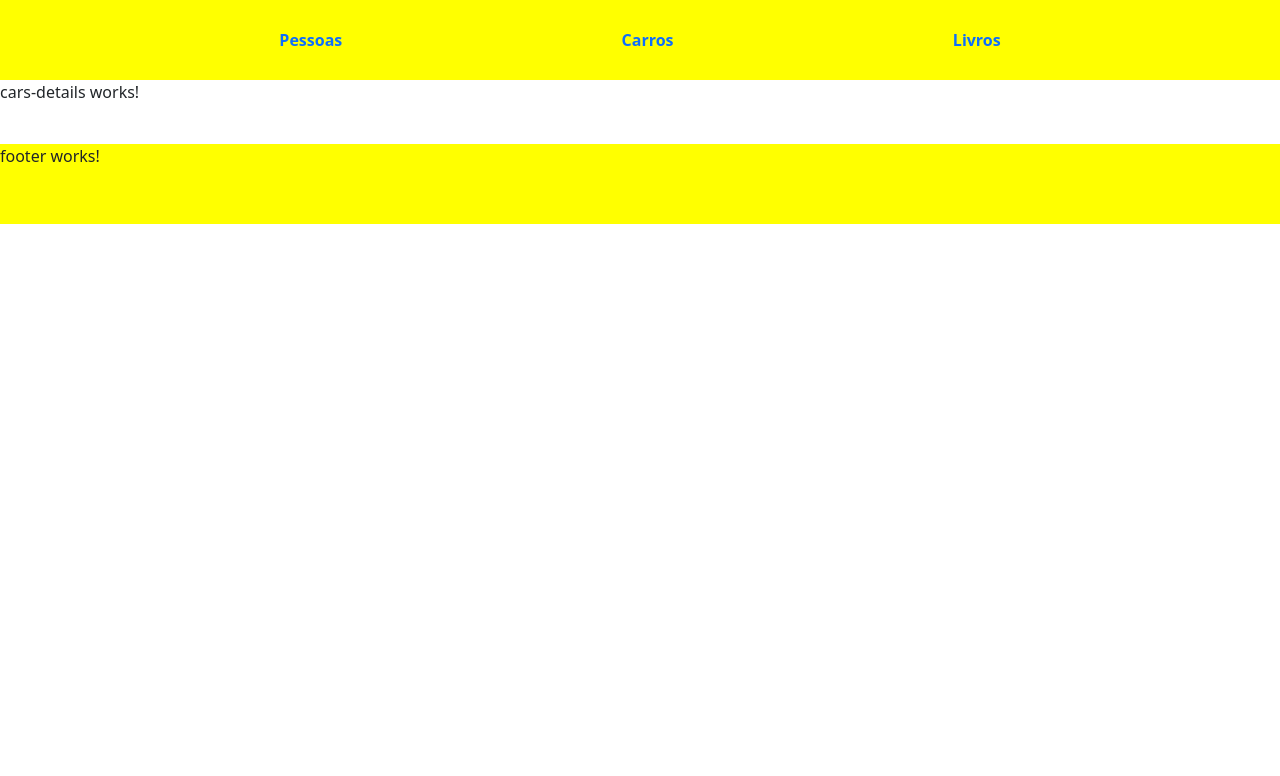
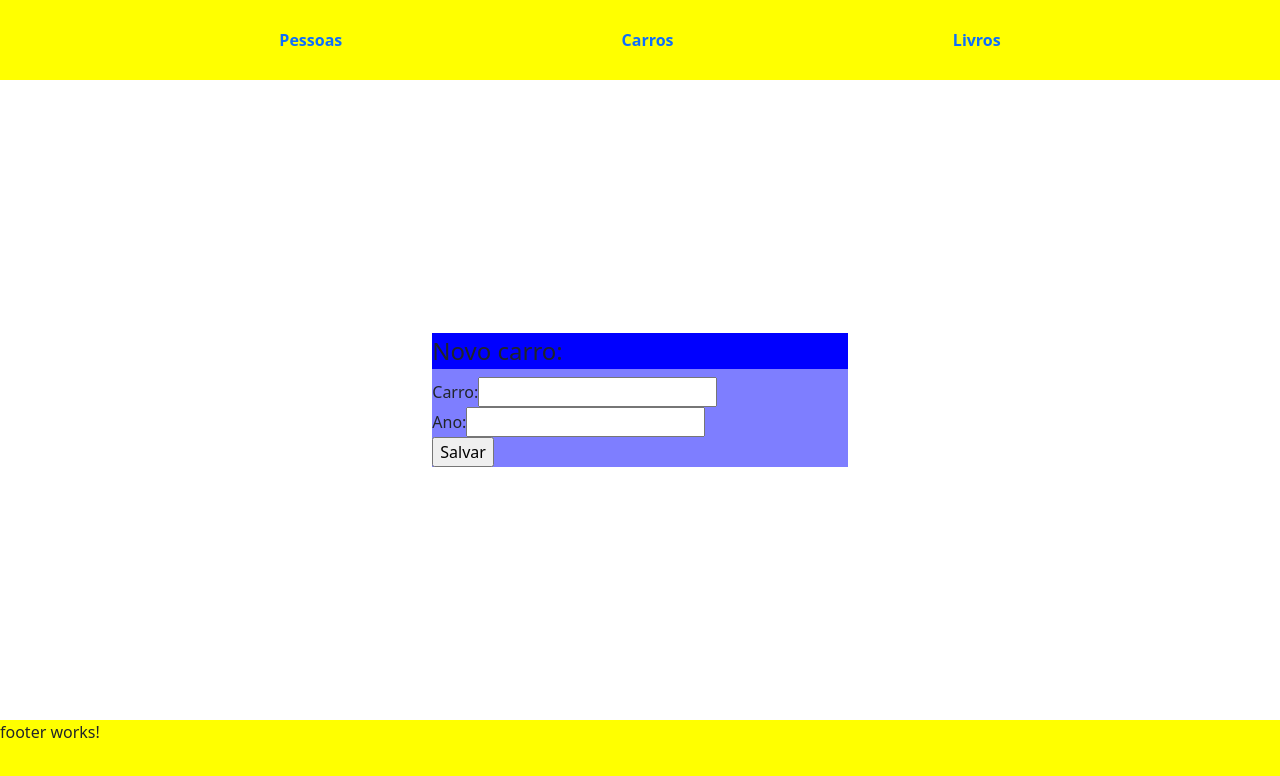
Before and after one commit to gabrielruizmb/atividade-angular-1, an Angular app in the folder front-end/: page /admin/carros/novo in a window 1280 px wide. Shown: the top 776 px of the page. Built offline with nearby package versions, Linux system fonts and the light colour scheme.

Commit message:
Ínicio da construção do componente carros-details

```diff
--- a/front-end/src/app/app-routing.module.ts
+++ b/front-end/src/app/app-routing.module.ts
@@ -15,7 +15,9 @@ const routes: Routes = [
     { path: "pessoas/novo", component: PersondetailsComponent },
     { path: "pessoas/editar/:id", component: PersondetailsComponent },
     { path: "carros", component: CarsListComponent },
-    { path: "carros/novo", component: CarsDetailsComponent }
+    { path: "carros/:id", component: CarsDetailsComponent },
+    { path: "carros/novo", component: CarsDetailsComponent },
+    { path: "carros/:action/:id", component: CarsDetailsComponent }
   ] }
 ];
 
--- a/front-end/src/app/cars/cars-details/cars-details.component.html
+++ b/front-end/src/app/cars/cars-details/cars-details.component.html
@@ -1,2 +1,14 @@
-<p>cars-details works!</p>
-<label for=""></label>
+<main>
+    <form action="" class="default-form">
+        <fieldset>
+            <legend>Novo carro:</legend>
+            <label for="">Carro:</label>
+            <input type="text">
+            <br>
+            <label for="">Ano:</label>
+            <input type="number">
+            <br>
+            <input type="submit" value="Salvar">
+        </fieldset>
+    </form>
+</main>
--- a/front-end/src/app/cars/cars-details/cars-details.component.scss
+++ b/front-end/src/app/cars/cars-details/cars-details.component.scss
@@ -0,0 +1,6 @@
+main {
+    height: 80vh;
+    display: flex;
+    justify-content: center;
+    align-items: center;
+}
--- a/front-end/src/app/cars/cars-details/cars-details.component.ts
+++ b/front-end/src/app/cars/cars-details/cars-details.component.ts
@@ -1,4 +1,5 @@
-import { Component } from '@angular/core';
+import { Component, inject } from '@angular/core';
+import { ActivatedRoute } from '@angular/router';
 
 @Component({
   selector: 'app-cars-details',
@@ -7,4 +8,11 @@ import { Component } from '@angular/core';
 })
 export class CarsDetailsComponent {
 
+  route = inject(ActivatedRoute);
+
+  constructor() {
+    let id = this.route.snapshot.paramMap.get('id');
+    let action = this.route.snapshot.paramMap.get('action');
+    console.log(id, action);
+  }
 }
--- a/front-end/src/app/cars/cars-list/cars-list.component.html
+++ b/front-end/src/app/cars/cars-list/cars-list.component.html
@@ -6,7 +6,7 @@
                 <td>Ano</td>
                 <td>Opções</td>
                 <td>
-                    <a (click) = "openModal(modal)">
+                    <a href="admin/carros/novo">
                         +
                     </a>
                 </td>
@@ -14,22 +14,24 @@
         </thead>
         <tbody>
             <tr *ngFor = "let car of carsList">
-                <td>{{car.name}}</td>
+                <td><a href="admin/carros/{{car.id}}">{{car.name}}</a></td>
                 <td>{{car.year}}</td>
-                <td class="edit-button">
-                    <a href="">Editar</a>
+                <td class="options-box">
+                    <a href="admin/carros/editar/{{car.id}}">
+                        <img
+                        src="../../../assets/pencil-icon.svg"
+                        alt="Ícone de um lápis para editar."
+                        >
+                    </a>
+                    <span> | </span>
+                    <a href="admin/carros/excluir/{{car.id}}">
+                        <img
+                            src="../../../assets/trash-icon.svg"
+                            alt="Ícone de uma lixeira para excluír."
+                        >
+                    </a>
                 </td>
             </tr>
         </tbody>
     </table>
-
-    <ng-template #modal let-c="close" let-d="dismiss">
-        <div class="modal-header">
-            <h4 class="modal-title" id="modal-basic-title">Novo carro:</h4>
-            <button type="button" class="btn-close" aria-label="Close" (click)="d('Cross click')"></button>
-        </div>
-        <div class="modal-body">
-            <app-cars-details></app-cars-details>
-        </div>
-    </ng-template>
 </main>
--- a/front-end/src/app/cars/cars-list/cars-list.component.ts
+++ b/front-end/src/app/cars/cars-list/cars-list.component.ts
@@ -1,6 +1,5 @@
 import { Component, inject } from '@angular/core';
 import { Car } from '../car';
-import { NgbModal } from '@ng-bootstrap/ng-bootstrap';
 
 @Component({
   selector: 'app-cars-list',
@@ -9,7 +8,6 @@ import { NgbModal } from '@ng-bootstrap/ng-bootstrap';
 })
 export class CarsListComponent {
 
-  modalService = inject(NgbModal);
   carsList: Car[] = [];
 
   constructor() {
@@ -17,8 +15,4 @@ export class CarsListComponent {
     this.carsList.push(new Car(2, "Ford Corcel", 1981));
     this.carsList.push(new Car(3, "Ford Mustang", 1965));
   }
-
-  openModal(modal: any) {
-    this.modalService.open(modal);
-  }
 }
--- a/front-end/src/app/person/persondetails/persondetails.component.ts
+++ b/front-end/src/app/person/persondetails/persondetails.component.ts
@@ -19,6 +19,7 @@ export class PersondetailsComponent {
 
   constructor() {
     // let id = this.route.snapshot.paramMap.get('id');
+    // let option = this.route.snapshot.paramMap.get('option');
 
     // if(id) {
     //   this.person = new Person(11, "James Howlett", 99);
--- a/front-end/src/styles.scss
+++ b/front-end/src/styles.scss
@@ -14,3 +14,11 @@
 .options-box span {
     margin: 0px 5px 0px 5px;
 }
+
+.default-form fieldset{
+    background-color: rgba(0, 0, 255, 0.507);
+}
+
+.default-form fieldset legend{
+    background-color: blue
+}
```
